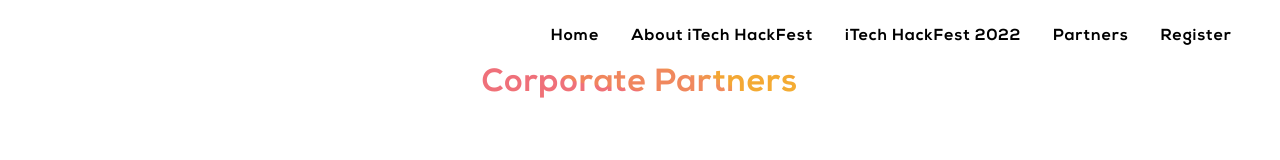
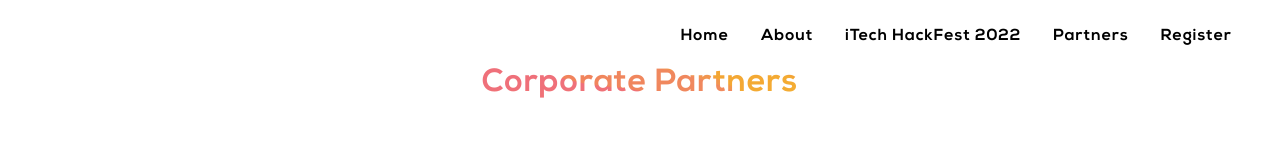
Before and after one commit to SRIHARI-50/iTech-Hackfest-2023, a plain HTML site: page sponsors.html in a window 1280 px wide. Shown: the top 160 px of the page. Drawn offline with nearby package versions, Linux system fonts and the light colour scheme; a script that the page names is missing.

Commit message:
removed about

```diff
--- a/sponsors.html
+++ b/sponsors.html
@@ -48,7 +48,7 @@
             <a class="nav-link js-scroll-trigger nexa" href="index.html">Home</a>
           </li>
           <li class="nav-item" id="about">
-            <a class="nav-link js-scroll-trigger nexa" href="about.html">About iTech HackFest </a>
+            <a class="nav-link js-scroll-trigger nexa" href="about.html">About </a>
           </li>
           <li class="nav-item" id="hackfest 2022">
             <a class="nav-link js-scroll-trigger nexa" href="2022.html">iTech HackFest 2022</a>
```
